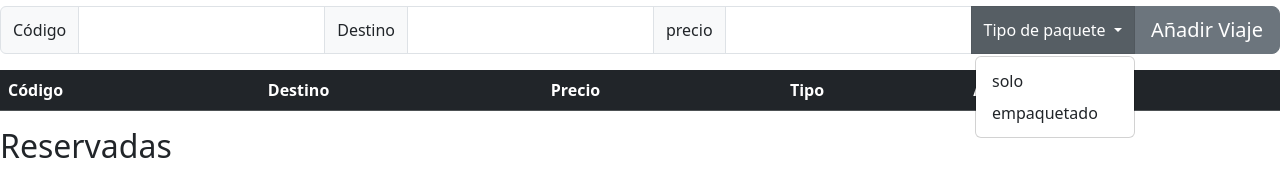
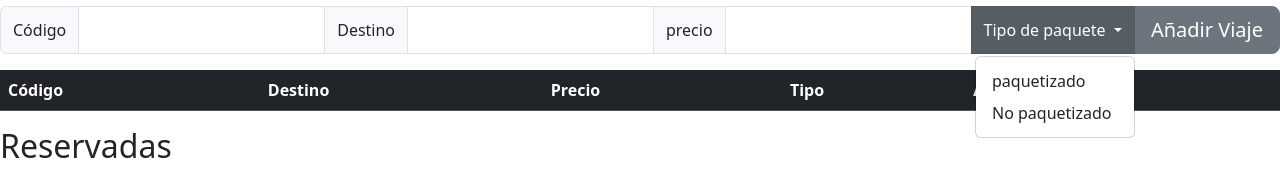
Before and after one commit to Xaviwinner/CrudViajesjsJGC, a plain HTML site: page index.html in a window 1280 px wide. Both pictures are taken after a click on the button "Tipo de paquete". Shown: the part 208-379 px from the top of the page. Drawn offline with nearby package versions, Linux system fonts and the light colour scheme.

Commit message:
paquetes

```diff
--- a/index.html
+++ b/index.html
@@ -74,8 +74,8 @@
     <button type="button" class="btn btn-secondary dropdown-toggle" id="tipopaquete" data-bs-toggle="dropdown" aria-expanded="false">
       Tipo de paquete </button>
     <ul class="dropdown-menu dropdown-menu-end" id="selectorpaquete">
-      <li><button class="dropdown-item" type="button">solo</button></li>
-      <li><button class="dropdown-item" type="button">empaquetado</button></li>
+      <li><button class="dropdown-item" type="button">paquetizado</button></li>
+      <li><button class="dropdown-item" type="button">No paquetizado</button></li>
     </ul>
 
     <button type="button" class="btn btn-secondary btn-lg" id="añadirviaje">Añadir Viaje</button>
```
